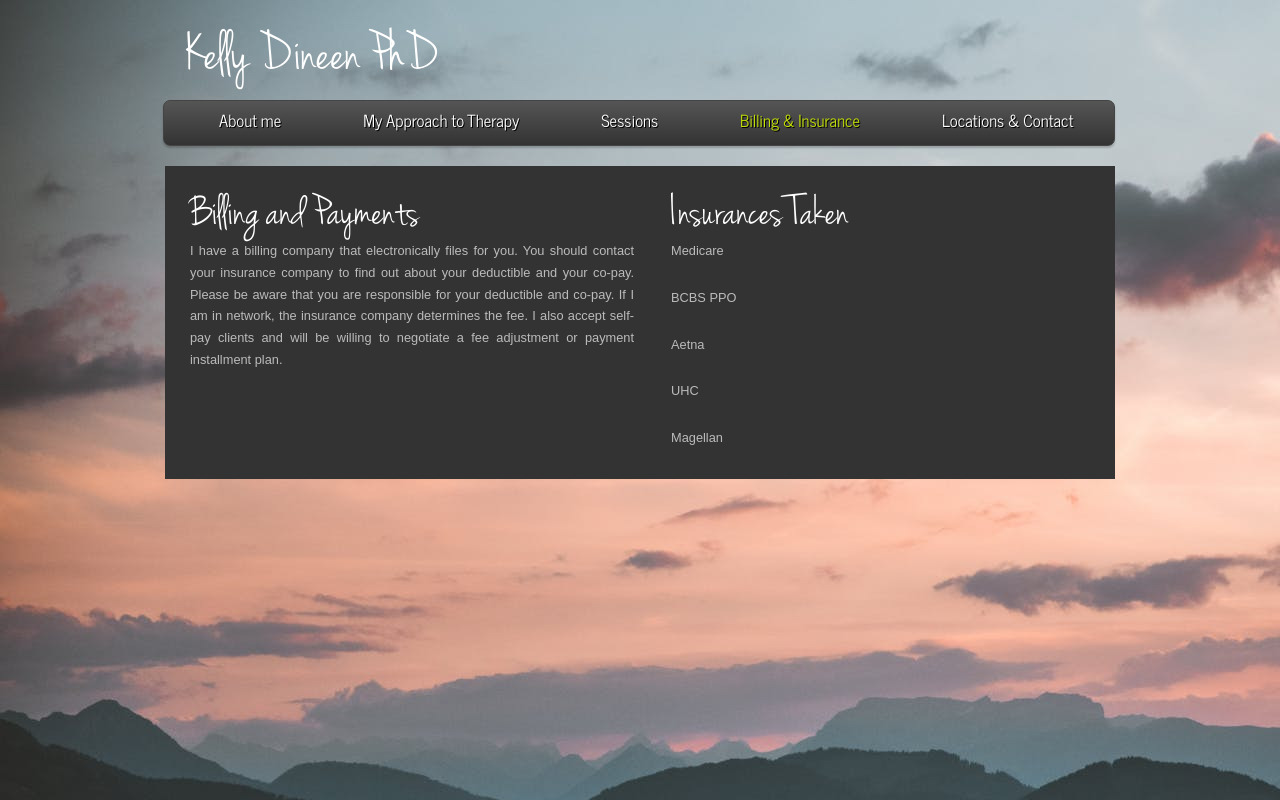
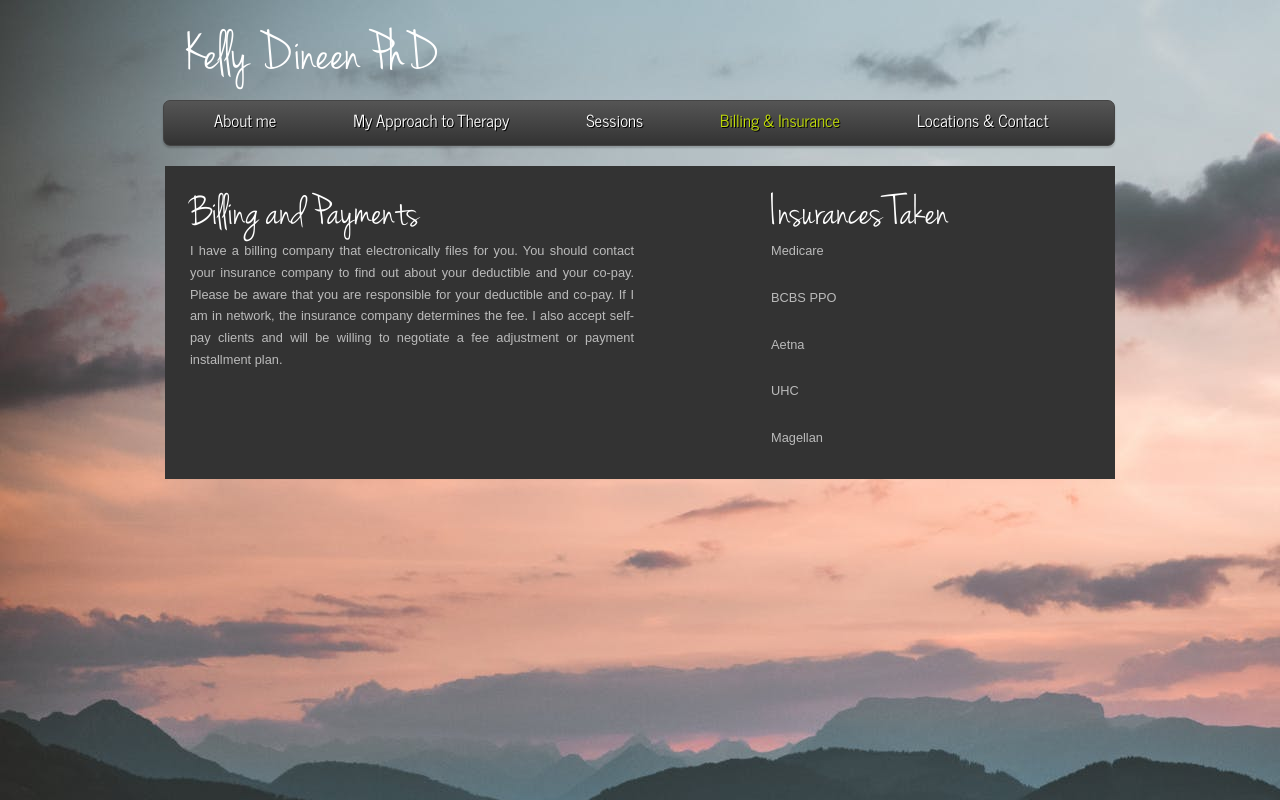
Before and after one commit to cdperez7/Kelly-Dineen-Website, a plain HTML site: page billingandinsurance.html in a window 1280 px wide. Drawn offline with Linux system fonts and the light colour scheme.

Commit message:
final touches

```diff
--- a/billingandinsurance.html
+++ b/billingandinsurance.html
@@ -60,7 +60,7 @@
           <!-- end gallery HTML containers -->
         </div>
 
-        <div id="insurance_content">
+        <div id="insurance_content2">
           <h1>Insurances Taken</h1>
           <p>Medicare</p>
           <p>BCBS PPO</p>
--- a/css/style.css
+++ b/css/style.css
@@ -120,6 +120,13 @@ header {
     width: 444px;
     padding: 20px 0 5px 25px;
     margin: 0;}
+
+    #insurance_content2 {
+      float: right;
+      text-align: justify;
+      width: 344px;
+      padding: 20px 0 5px 25px;
+      margin: 0;}
 
   #full_content {
     /* float: left; */
@@ -393,7 +400,7 @@ ul#nav ul {
 }
 
 ul#nav li a {
-  padding: 6px 25px 6px 55px;
+  padding: 6px 25px 6px 50px;
   font: 130% 'News Cycle', arial, sans-serif;
   text-decoration: none;
   margin-right: 2px;
```
Also changed, not shown: images/palmtree.jpg (added), 1 other file.
